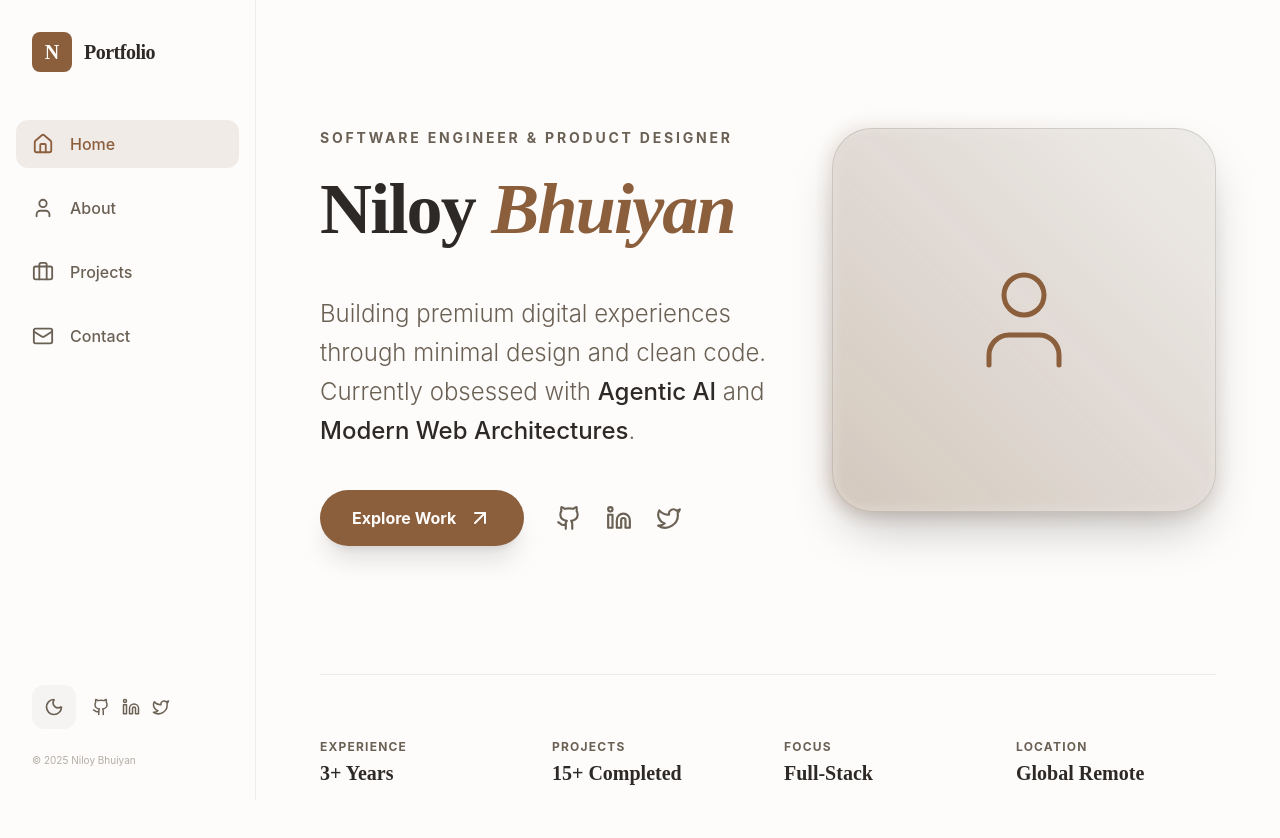
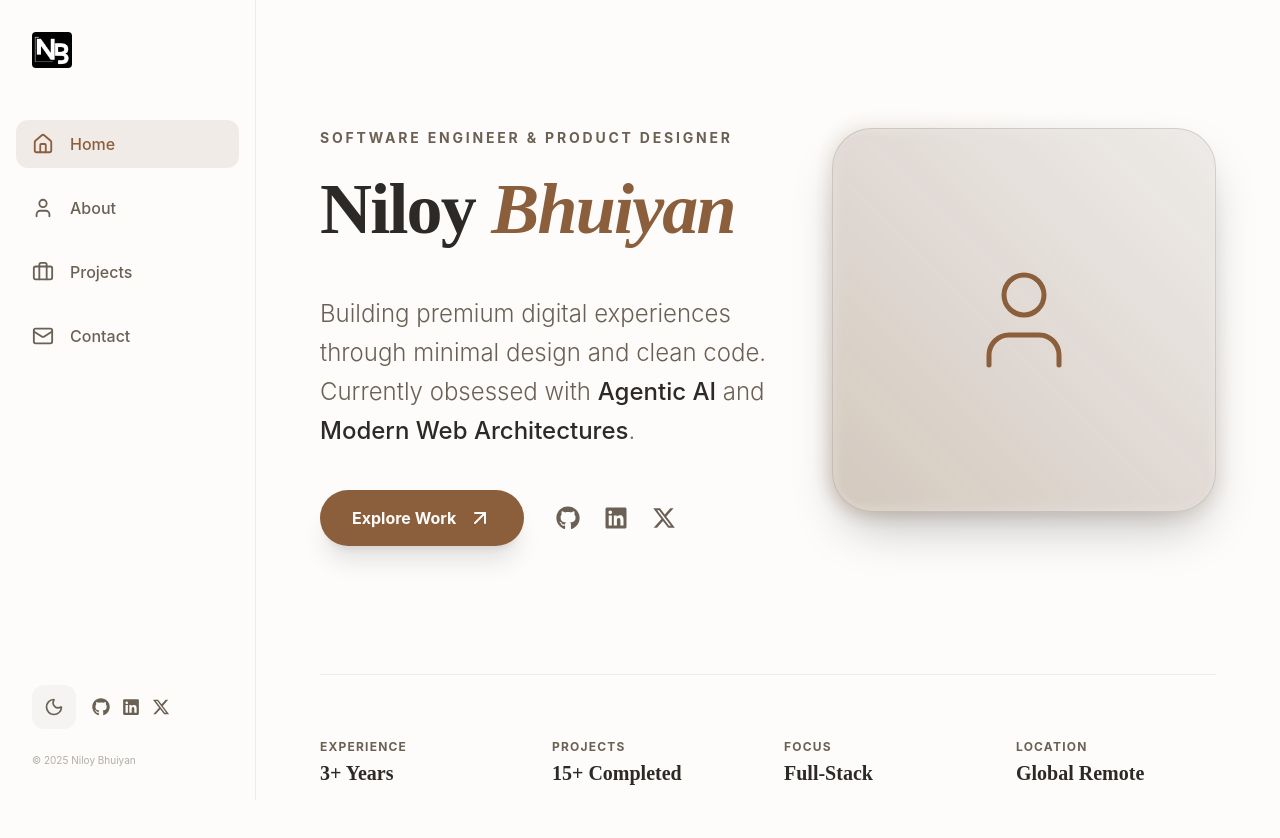
Before and after one commit to niloy8/Portfolioo, a React (Vite) app in the folder Niloy Devfolio/: page / in a window 1280 px wide. Shown: the top 838 px of the page. Built offline with nearby package versions, Linux system fonts and the light colour scheme.

Commit message:
Icons and pages issue fixed

```diff
--- a/Niloy Devfolio/index.html
+++ b/Niloy Devfolio/index.html
@@ -3,7 +3,7 @@
 
 <head>
   <meta charset="UTF-8" />
-  <link rel="icon" type="image/svg+xml" href="./public/image.png" />
+  <link rel="icon" type="image/svg+xml" href="./public/favicon.png" />
   <meta name="viewport" content="width=device-width, initial-scale=1.0" />
   <title>Niloy Devfolio</title>
 </head>
--- a/Niloy Devfolio/src/Components/Contact/Contact.tsx
+++ b/Niloy Devfolio/src/Components/Contact/Contact.tsx
@@ -1,5 +1,5 @@
-import React from 'react';
-import { Send, Mail, MapPin, Phone, Github, Linkedin, Twitter } from 'lucide-react';
+import { Send, Mail, MapPin, Phone } from 'lucide-react';
+import { FaGithub, FaLinkedin, FaXTwitter } from 'react-icons/fa6';
 
 const Contact: React.FC = () => {
     return (
@@ -36,7 +36,7 @@ const Contact: React.FC = () => {
                     <div className="pt-8 space-y-4">
                         <p className="text-sm uppercase tracking-widest text-[var(--text-secondary)] font-bold">Follow Me</p>
                         <div className="flex gap-6">
-                            {[Github, Linkedin, Twitter].map((Icon, i) => (
+                            {[FaGithub, FaLinkedin, FaXTwitter].map((Icon, i) => (
                                 <a key={i} href="#" className="text-[var(--text-secondary)] hover:text-[var(--accent)] transition-all duration-300 transform hover:scale-110">
                                     <Icon size={24} />
                                 </a>
--- a/Niloy Devfolio/src/Components/Projects/Project.tsx
+++ b/Niloy Devfolio/src/Components/Projects/Project.tsx
@@ -1,5 +1,5 @@
-import React from 'react';
-import { ExternalLink, Github, ArrowRight } from 'lucide-react';
+import { ExternalLink, ArrowRight } from 'lucide-react';
+import { FaGithub } from 'react-icons/fa6';
 
 const projects = [
   {
@@ -71,7 +71,7 @@ const Projects: React.FC = () => {
                                     <ExternalLink size={16} /> Live Demo
                                 </a>
                                 <a href={project.github} className="flex items-center gap-2 text-sm font-bold hover:text-[var(--accent)] transition-colors">
-                                    <Github size={16} /> Source
+                                    <FaGithub size={16} /> Source
                                 </a>
                             </div>
                         </div>
--- a/Niloy Devfolio/src/Components/Sidebar.tsx
+++ b/Niloy Devfolio/src/Components/Sidebar.tsx
@@ -1,6 +1,7 @@
 import React from 'react';
 import { NavLink } from 'react-router';
-import { Home, User, Briefcase, Mail, Sun, Moon, Github, Linkedin, Twitter } from 'lucide-react';
+import { Home, User, Briefcase, Mail, Sun, Moon } from 'lucide-react';
+import { FaGithub, FaLinkedin, FaXTwitter } from 'react-icons/fa6';
 import { useTheme } from '../ThemeContext';
 
 const Sidebar: React.FC = () => {
@@ -14,19 +15,19 @@ const Sidebar: React.FC = () => {
   ];
 
   const socialLinks = [
-    { icon: Github, href: 'https://github.com' },
-    { icon: Linkedin, href: 'https://linkedin.com' },
-    { icon: Twitter, href: 'https://twitter.com' },
+    { icon: FaGithub, href: 'https://github.com' },
+    { icon: FaLinkedin, href: 'https://linkedin.com' },
+    { icon: FaXTwitter, href: 'https://twitter.com' },
   ];
 
   return (
     <aside className="fixed left-0 top-0 h-screen w-20 md:w-64 bg-[var(--bg)] border-r border-[var(--text-secondary)]/10 flex flex-col justify-between py-8 px-4 z-50 transition-all duration-300">
       <div>
         <div className="flex items-center justify-center md:justify-start md:px-4 mb-12">
-          <div className="w-10 h-10 bg-[var(--accent)] rounded-lg flex items-center justify-center text-[var(--bg)] font-serif text-xl font-bold">
-            N
+          <div className="w-10 h-10">
+            <img className='rounded' src="../public/favicon.png" alt="" />
           </div>
-          <span className="hidden md:block ml-3 font-serif text-xl font-bold tracking-tight">Portfolio</span>
+
         </div>
 
         <nav className="space-y-4">
@@ -52,7 +53,7 @@ const Sidebar: React.FC = () => {
         <div className="flex flex-col md:flex-row items-center justify-center md:justify-start md:px-4 gap-4">
           <button
             onClick={toggleTheme}
-            className="p-3 rounded-xl bg-[var(--text-secondary)]/5 text-[var(--text-secondary)] hover:text-[var(--accent)] hover:bg-[var(--accent)]/10 transition-all duration-200"
+            className="p-3 rounded-xl bg-[var(--text-secondary)]/5 text-[var(--text-secondary)] hover:text-[var(--accent)] hover:bg-[var(--accent)]/10 transition-all duration-200 cursor-pointer"
             aria-label="Toggle theme"
           >
             {theme === 'light' ? <Moon size={20} /> : <Sun size={20} />}
--- a/Niloy Devfolio/src/Home/Home.tsx
+++ b/Niloy Devfolio/src/Home/Home.tsx
@@ -1,5 +1,5 @@
-import React from 'react';
-import { ArrowUpRight, Github, Linkedin, Twitter } from 'lucide-react';
+import { ArrowUpRight } from 'lucide-react';
+import { FaGithub, FaLinkedin, FaXTwitter } from 'react-icons/fa6';
 import { Link } from 'react-router';
 
 const Home: React.FC = () => {
@@ -30,20 +30,10 @@ const Home: React.FC = () => {
                             <ArrowUpRight className="group-hover:translate-x-1 group-hover:-translate-y-1 transition-transform" />
                         </Link>
 
-                        <div className="flex items-center gap-6">
-                            {[
-                                { icon: Github, href: "https://github.com" },
-                                { icon: Linkedin, href: "https://linkedin.com" },
-                                { icon: Twitter, href: "https://twitter.com" }
-                            ].map((social, i) => (
-                                <a
-                                    key={i}
-                                    href={social.href}
-                                    target="_blank"
-                                    rel="noopener noreferrer"
-                                    className="text-[var(--text-secondary)] hover:text-[var(--accent)] transition-all duration-300 transform hover:scale-110"
-                                >
-                                    <social.icon size={26} />
+                        <div className="flex gap-6">
+                            {[FaGithub, FaLinkedin, FaXTwitter].map((Icon, i) => (
+                                <a key={i} href="#" className="text-[var(--text-secondary)] hover:text-[var(--accent)] transition-all duration-300 transform hover:scale-110">
+                                    <Icon size={24} />
                                 </a>
                             ))}
                         </div>
@@ -55,7 +45,7 @@ const Home: React.FC = () => {
                     <div className="relative w-72 h-72 md:w-96 md:h-96 rounded-[2.5rem] overflow-hidden bg-[var(--text-secondary)]/10 border border-[var(--text-secondary)]/20 shadow-2xl">
                         {/* Demo data for profile image */}
                         <div className="w-full h-full flex items-center justify-center text-[var(--accent)]">
-                           <User size={120} strokeWidth={1} />
+                           <UserPlaceholder size={120} strokeWidth={1} />
                         </div>
                     </div>
                 </div>
@@ -79,7 +69,7 @@ const Home: React.FC = () => {
 };
 
 // Help helper for visual placeholder if icon fails or to avoid extra imports for now
-const User = ({ size, strokeWidth }: { size: number, strokeWidth: number }) => (
+const UserPlaceholder = ({ size, strokeWidth }: { size: number, strokeWidth: number }) => (
     <svg
         width={size}
         height={size}
```
Also changed, not shown: Niloy Devfolio/public/favicon.png (added). Lines whose indentation alone changed are shown as unchanged.
